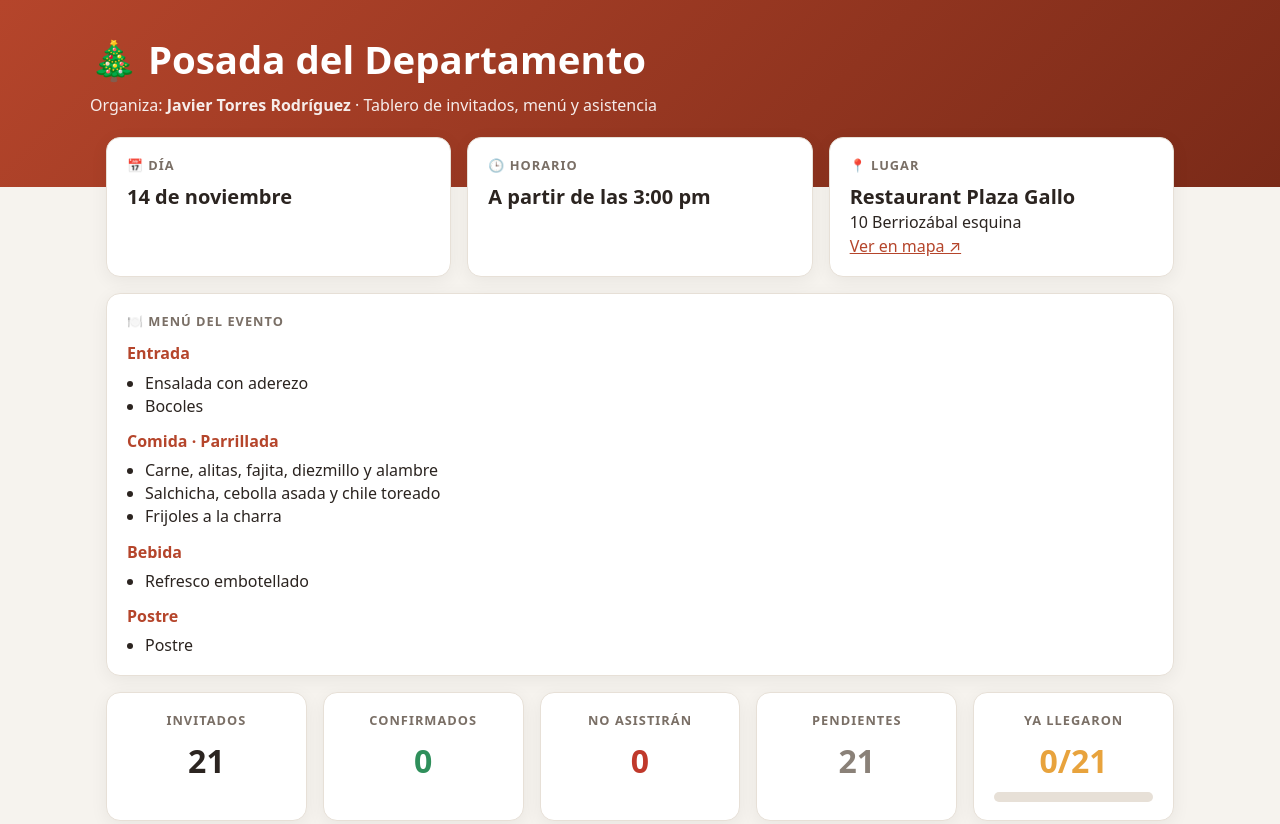
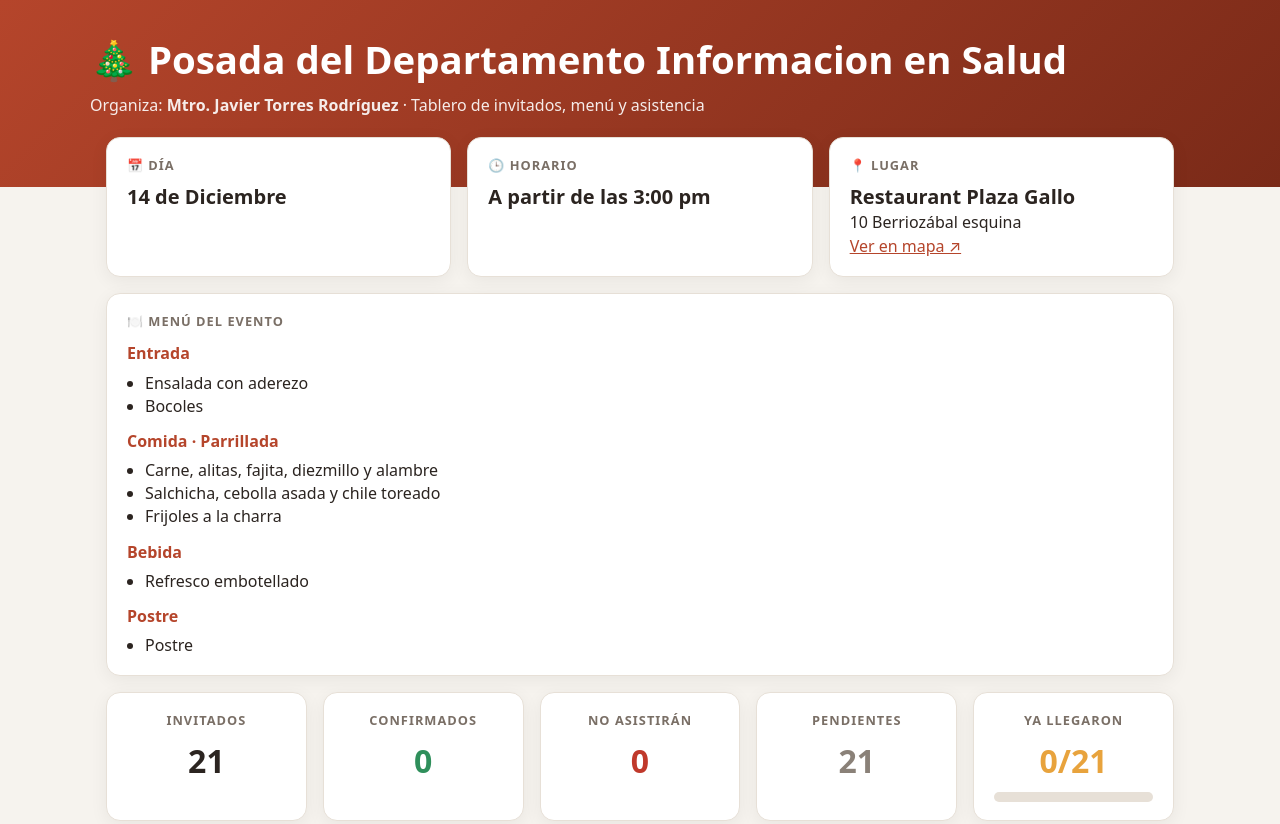
Before and after one commit to Javros00/Tablero-Evento, a plain HTML site: page index.html in a window 1280 px wide. Shown: the top 824 px of the page. Drawn offline with Linux system fonts and the light colour scheme.

Commit message:
Update event details in index.html

```diff
--- a/index.html
+++ b/index.html
@@ -70,8 +70,8 @@
 <body>
 <header>
   <div class="wrap">
-    <h1>🎄 Posada del Departamento</h1>
-    <p>Organiza: <strong>Javier Torres Rodríguez</strong> · Tablero de invitados, menú y asistencia</p>
+    <h1>🎄 Posada del Departamento Informacion en Salud </h1>
+    <p>Organiza: <strong>Mtro. Javier Torres Rodríguez</strong> · Tablero de invitados, menú y asistencia</p>
   </div>
 </header>
 
@@ -80,7 +80,7 @@
   <section class="grid info">
     <div class="card">
       <h2>📅 Día</h2>
-      <div class="big">14 de noviembre</div>
+      <div class="big">14 de Diciembre</div>
     </div>
     <div class="card">
       <h2>🕒 Horario</h2>
```
